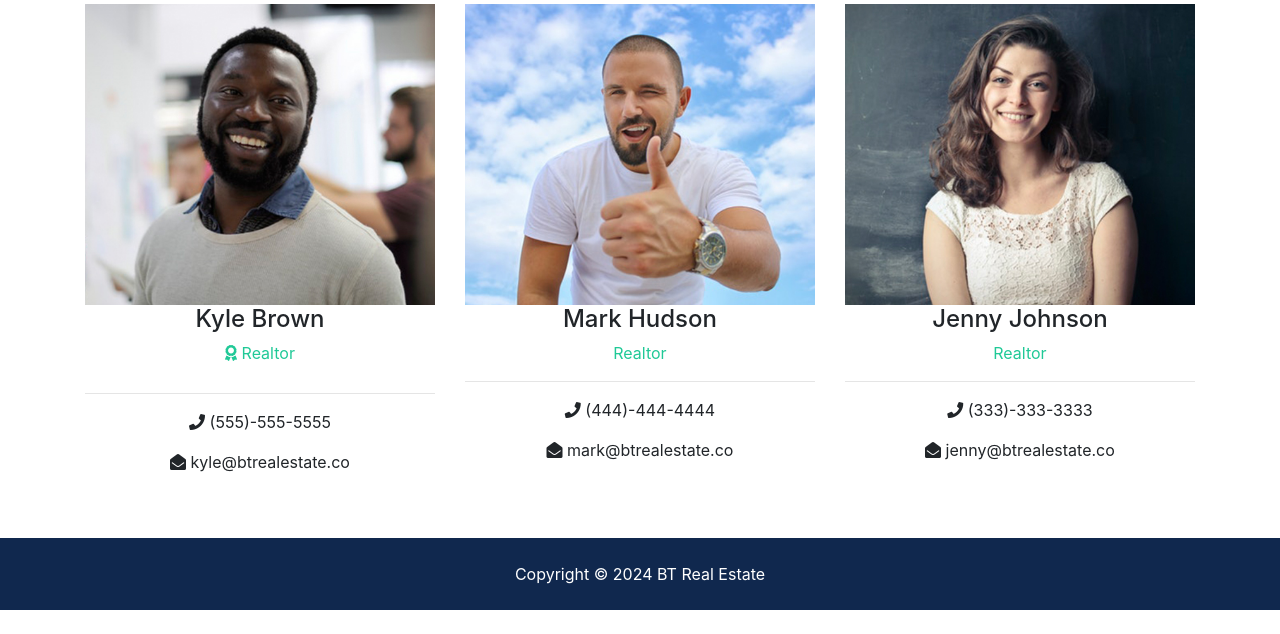
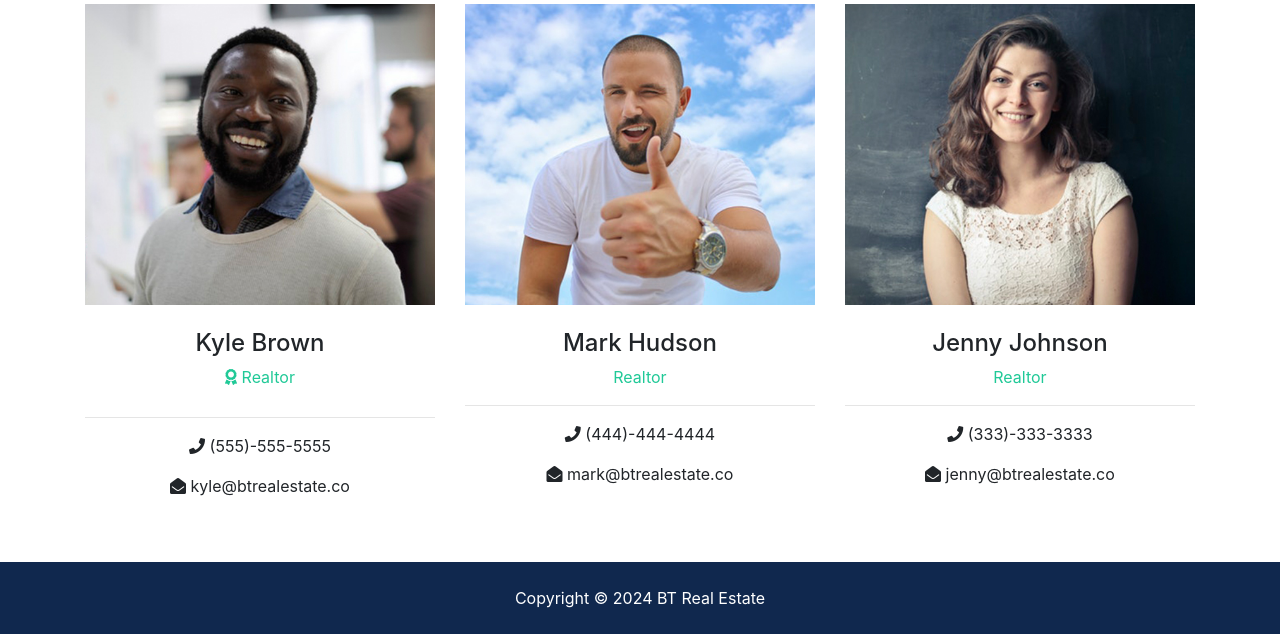
Before and after one commit to kamuz/btre, a Django app: template templates/pages/about.html in a window 1280 px wide. Shown: the part 1450-2084 px from the top of the page. Before the commit the page ends 2060 px from the top, so only its background shows below. Run offline with Django 5.2, Linux system fonts and the light colour scheme; the template is opened without the code that fills it, so the values that code supplies are empty; some libraries are stand-ins or nearby versions.

Commit message:
Template little fix

```diff
--- a/templates/pages/about.html
+++ b/templates/pages/about.html
@@ -65,7 +65,7 @@
         <div class="row text-center">
             <div class="col-md-4">
                 <img src="{% static 'img/realtors/kyle.jpg' %}" alt="">
-                <h4>Kyle Brown</h4>
+                <h4 class="mt-4">Kyle Brown</h4>
                 <p class="text-success">
                     <i class="fas fa-award text-success mb-3"></i> Realtor</p>
                 <hr>
@@ -76,7 +76,7 @@
             </div>
             <div class="col-md-4">
                 <img src="{% static 'img/realtors/mark.jpg' %}" alt="">
-                <h4>Mark Hudson</h4>
+                <h4 class="mt-4">Mark Hudson</h4>
                 <p class="text-success">Realtor</p>
                 <hr>
                 <p>
@@ -86,7 +86,7 @@
             </div>
             <div class="col-md-4">
                 <img src="{% static 'img/realtors/jenny.jpg' %}" alt="">
-                <h4>Jenny Johnson</h4>
+                <h4 class="mt-4">Jenny Johnson</h4>
                 <p class="text-success">Realtor</p>
                 <hr>
                 <p>
```
